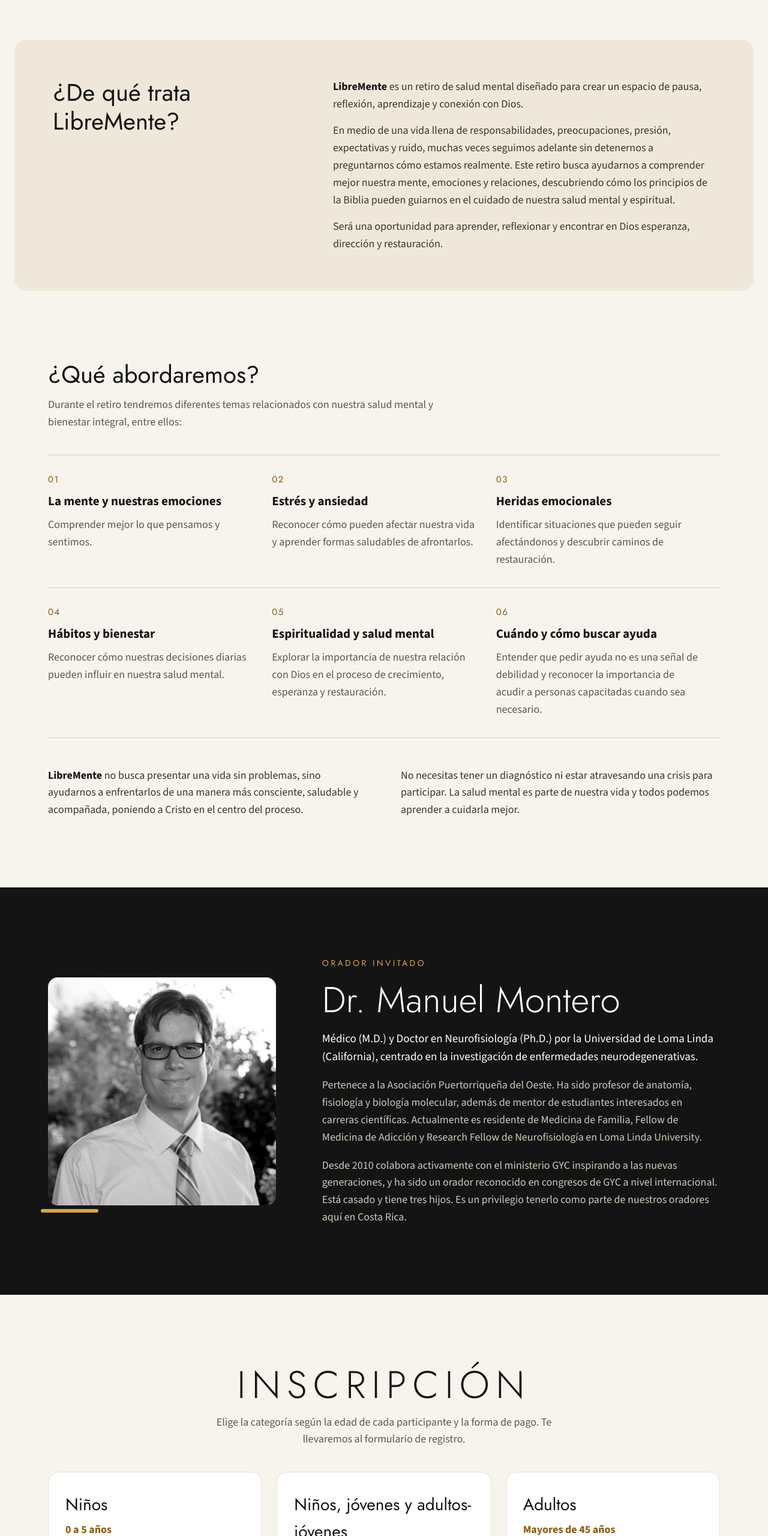
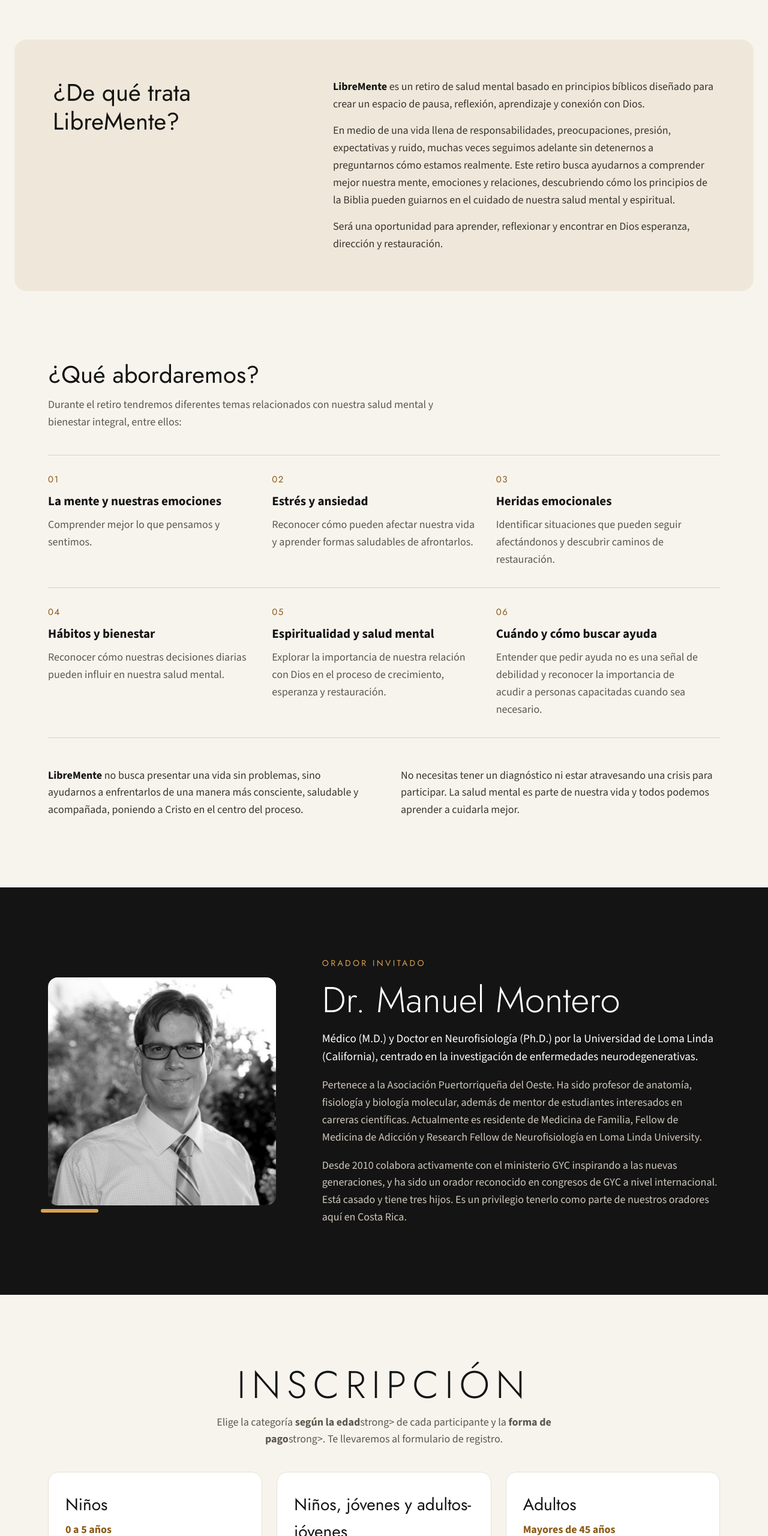
Before and after one commit to GYCCostaRica/LibreMente, a plain HTML site: page index.html in a window 1280 px wide. Shown: the part 1360-3920 px from the top of the page at 60% size. Drawn offline with nearby package versions, Linux system fonts and the light colour scheme.

Commit message:
Update index.html

```diff
--- a/index.html
+++ b/index.html
@@ -89,7 +89,7 @@
 <h2 style="margin: 0; font-family: 'Jost', sans-serif; font-weight: 400; font-size: clamp(28px, 3.4vw, 40px); line-height: 1.2">¿De qué trata LibreMente?</h2>
 </div>
 <div style="flex: 1.6 1 420px; min-width: 0; display: flex; flex-direction: column; gap: 16px; color: #3A352E">
-<p style="margin: 0"><strong style="color: #141414">LibreMente</strong> es un retiro de salud mental diseñado para crear un espacio de pausa, reflexión, aprendizaje y conexión con Dios.</p>
+<p style="margin: 0"><strong style="color: #141414">LibreMente</strong> es un retiro de salud mental basado en principios bíblicos diseñado para crear un espacio de pausa, reflexión, aprendizaje y conexión con Dios.</p>
 <p style="margin: 0">En medio de una vida llena de responsabilidades, preocupaciones, presión, expectativas y ruido, muchas veces seguimos adelante sin detenernos a preguntarnos cómo estamos realmente. Este retiro busca ayudarnos a comprender mejor nuestra mente, emociones y relaciones, descubriendo cómo los principios de la Biblia pueden guiarnos en el cuidado de nuestra salud mental y espiritual.</p>
 <p style="margin: 0">Será una oportunidad para aprender, reflexionar y encontrar en Dios esperanza, dirección y restauración.</p>
 </div>
@@ -164,7 +164,7 @@
 <div style="max-width: 1120px; margin: 0 auto; display: flex; flex-direction: column; gap: 40px">
 <div style="display: flex; flex-direction: column; gap: 12px; text-align: center; align-items: center">
 <h2 style="margin: 0; font-family: 'Jost', sans-serif; font-weight: 300; font-size: clamp(38px, 5.5vw, 64px); line-height: 1.1; letter-spacing: 0.16em; text-transform: uppercase; color: #141414">Inscripción</h2>
-<p style="margin: 0; max-width: 620px; color: #5E574C">Elige la categoría según la edad de cada participante y la forma de pago. Te llevaremos al formulario de registro.</p>
+<p style="margin: 0; max-width: 620px; color: #5E574C">Elige la categoría <strong>según la edad</strong>strong> de cada participante y la <strong>forma de pago</strong>strong>. Te llevaremos al formulario de registro.</p>
 </div>
 <div style="display: grid; grid-template-columns: repeat(auto-fit, minmax(280px, 1fr)); gap: 24px">
 
```
